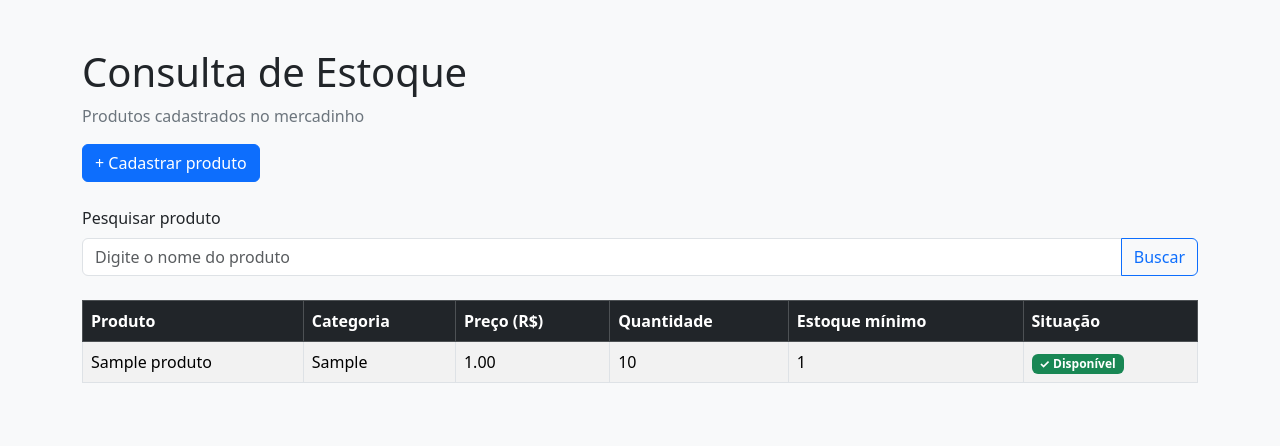
After one commit to pamtelles/controle-estoque-mercadinho, a Django app: page /estoque/ in a window 1280 px wide. The commit adds this page. Shown: the top 446 px of the page. Run offline with Django 5.2, Linux system fonts and the light colour scheme; a user stored in the database is signed in; tables that the repository leaves empty hold one stand-in row (values such as "Sample post").

Commit message:
feat: implementar consulta de estoque com pesquisa e alertas

```diff
--- a/estoque/templates/estoque/cadastrar_produto.html
+++ b/estoque/templates/estoque/cadastrar_produto.html
@@ -45,6 +45,12 @@
                 Salvar produto
             </button>
         </form>
+
+        <div class="mt-3 text-center">
+            <a href="{% url 'consultar_estoque' %}" class="btn btn-outline-secondary">
+                Consultar estoque
+            </a>
+        </div>
     </main>
 </body>
 
--- /dev/null
+++ b/estoque/templates/estoque/consultar_estoque.html
@@ -0,0 +1,80 @@
+<!DOCTYPE html>
+<html lang="pt-BR">
+
+<head>
+    <meta charset="UTF-8">
+    <meta name="viewport" content="width=device-width, initial-scale=1">
+    <title>Consulta de Estoque | Mercadinho</title>
+    <link href="https://cdn.jsdelivr.net/npm/bootstrap@5.3.3/dist/css/bootstrap.min.css" rel="stylesheet">
+</head>
+
+<body class="bg-light">
+
+    <main class="container py-5">
+        <h1 class="mb-2">Consulta de Estoque</h1>
+        <p class="text-secondary">Produtos cadastrados no mercadinho</p>
+
+        <div class="d-flex flex-wrap gap-2 mb-4">
+            <a href="{% url 'cadastrar_produto' %}" class="btn btn-primary">
+                + Cadastrar produto
+            </a>
+        </div>
+
+        <form method="get" class="mb-4" role="search">
+            <label for="busca" class="form-label">Pesquisar produto</label>
+            <div class="input-group">
+                <input type="search" id="busca" name="busca" class="form-control" placeholder="Digite o nome do produto"
+                    value="{{ busca }}">
+                <button type="submit" class="btn btn-outline-primary">
+                    Buscar
+                </button>
+            </div>
+        </form>
+
+        <div class="table-responsive">
+            <table class="table table-striped table-bordered align-middle">
+                <thead class="table-dark">
+                    <tr>
+                        <th scope="col">Produto</th>
+                        <th scope="col">Categoria</th>
+                        <th scope="col">Preço (R$)</th>
+                        <th scope="col">Quantidade</th>
+                        <th scope="col">Estoque mínimo</th>
+                        <th scope="col">Situação</th>
+                    </tr>
+                </thead>
+                <tbody>
+                    {% for produto in produtos %}
+                    <tr>
+                        <td>{{ produto.nome }}</td>
+                        <td>{{ produto.categoria }}</td>
+                        <td>{{ produto.preco_venda }}</td>
+                        <td>{{ produto.quantidade_atual }}</td>
+                        <td>{{ produto.estoque_minimo }}</td>
+                        <td>
+                            {% if produto.quantidade_atual <= produto.estoque_minimo %} <span
+                                class="badge text-bg-warning">
+                                ⚠ Estoque baixo
+                                </span>
+                                {% else %}
+                                <span class="badge text-bg-success">
+                                    ✓ Disponível
+                                </span>
+                                {% endif %}
+                        </td>
+                    </tr>
+                    {% empty %}
+                    <tr>
+                        <td colspan="6" class="text-center py-4">
+                            Nenhum produto encontrado.
+                        </td>
+                    </tr>
+                    {% endfor %}
+                </tbody>
+            </table>
+        </div>
+    </main>
+
+</body>
+
+</html>
--- a/estoque/urls.py
+++ b/estoque/urls.py
@@ -7,4 +7,9 @@ urlpatterns = [
         views.cadastrar_produto,
         name="cadastrar_produto",
     ),
+    path(
+        "estoque/",
+        views.consultar_estoque,
+        name="consultar_estoque",
+    ),
 ]
--- a/estoque/views.py
+++ b/estoque/views.py
@@ -1,3 +1,4 @@
+from .models import Produto
 from django.contrib import messages
 from django.contrib.auth.decorators import login_required
 from django.shortcuts import redirect, render
@@ -22,3 +23,21 @@ def cadastrar_produto(request):
         "estoque/cadastrar_produto.html",
         {"form": form},
     )
+
+@login_required
+def consultar_estoque(request):
+    busca = request.GET.get("busca", "").strip()
+
+    produtos = Produto.objects.filter(ativo=True)
+
+    if busca:
+        produtos = produtos.filter(nome__icontains=busca)
+
+    return render(
+        request,
+        "estoque/consultar_estoque.html",
+        {
+            "produtos": produtos,
+            "busca": busca,
+        },
+    )
```
